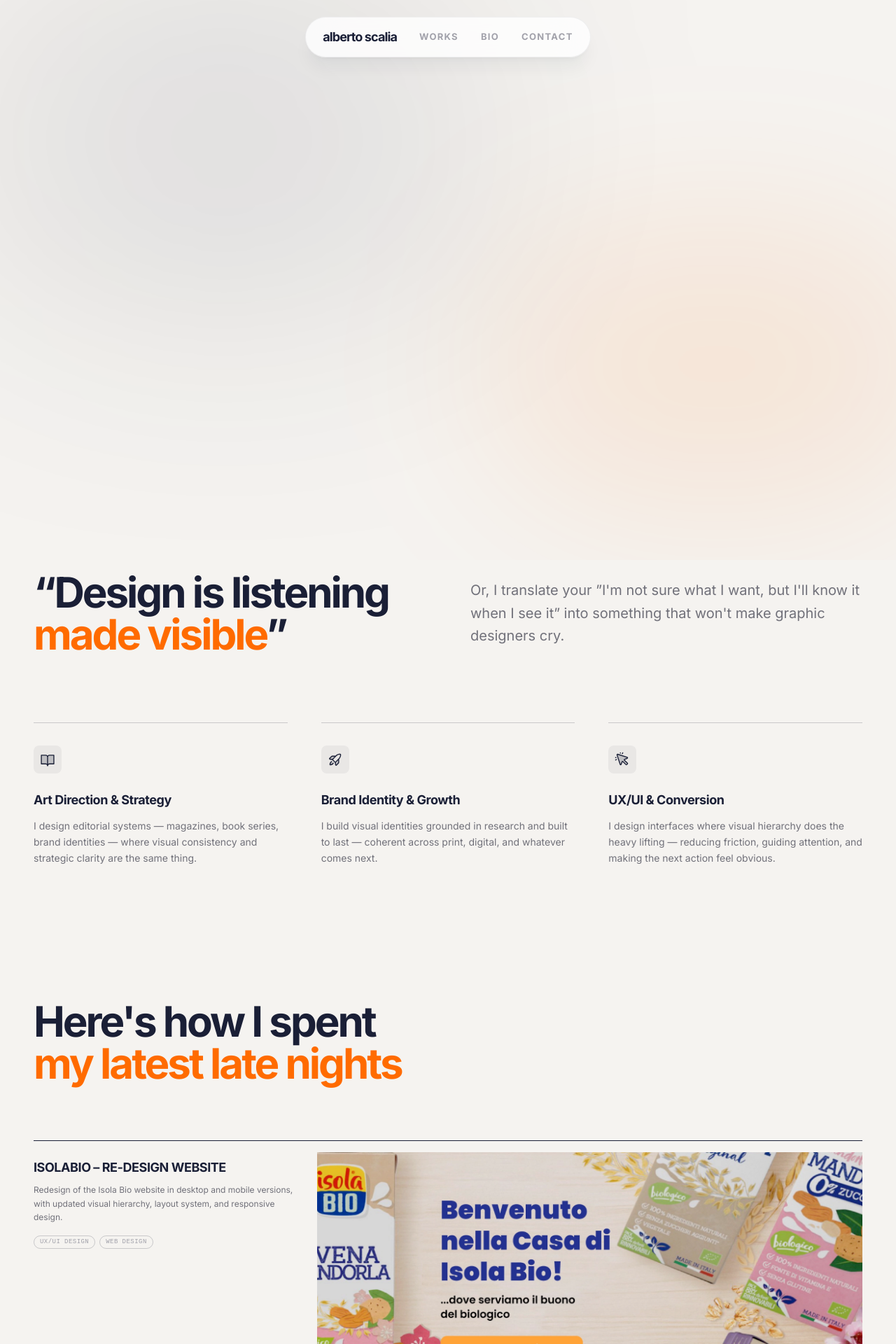
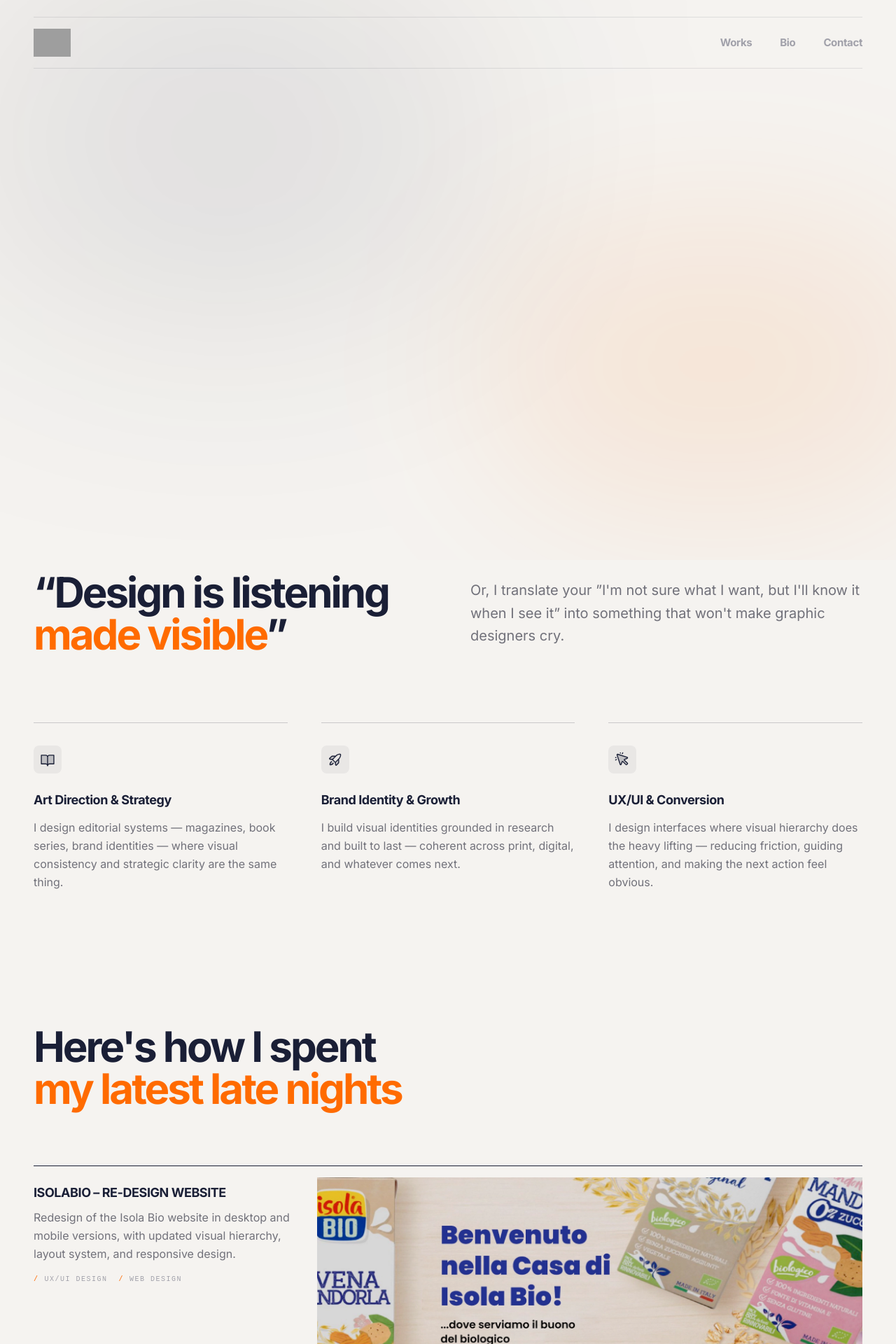
Before and after one commit to AlbertoScalia/portfolio, a React (Vite) app: page /portfolio/works in a window 1280 px wide. Shown: the top 1920 px of the page at 70% size. Built offline with nearby package versions, Linux system fonts and the light colour scheme; grey boxes are pictures that could not be loaded.

Commit message:
New graphic system 3

```diff
--- a/src/components/Navbar.jsx
+++ b/src/components/Navbar.jsx
@@ -6,76 +6,120 @@ import { cn } from '../utils/cn';
 export default function Navbar() {
     const location = useLocation();
     const [isOpen, setIsOpen] = useState(false);
+    const [scrolled, setScrolled] = useState(false);
 
     const isActive = (path) => location.pathname === path;
     const closeMenu = () => setIsOpen(false);
 
-    // Reset dello stato quando si ridimensiona la finestra oltre il breakpoint mobile
     useEffect(() => {
-        const handleResize = () => {
-            if (window.innerWidth >= 768) {
-                setIsOpen(false);
-            }
+        const handleScroll = () => {
+            setScrolled(window.scrollY > 50);
         };
+        window.addEventListener('scroll', handleScroll);
+        return () => window.removeEventListener('scroll', handleScroll);
+    }, []);
 
+    useEffect(() => {
+        const handleResize = () => { if (window.innerWidth >= 768) setIsOpen(false); };
         window.addEventListener('resize', handleResize);
         return () => window.removeEventListener('resize', handleResize);
     }, []);
 
     return (
-        <div className="fixed top-6 left-0 right-0 z-[9999] flex justify-center px-4 pointer-events-none">
+        <div className="fixed top-0 left-0 right-0 z-[9999] flex justify-center pointer-events-none font-sans">
             <motion.nav
                 layout
-                transition={{
-                    type: "spring",
-                    stiffness: 250,
-                    damping: 30,
-                    mass: 1
-                }}
                 className={cn(
-                    'pointer-events-auto border border-zinc-200/60 flex flex-col items-center bg-white shadow-xl overflow-hidden',
-                    isOpen
-                        ? 'w-full max-w-[320px] rounded-[2.5rem] p-6 shadow-blue/10'
-                        : 'rounded-full px-6 py-2 shadow-blue/5 bg-white/80 backdrop-blur-xl'
+                    'pointer-events-auto transition-all duration-500 flex flex-col items-center w-full max-w-7xl px-6 lg:px-12',
+                    // Rimosso bg-white o bg-zinc: ora è sempre trasparente per mostrare lo sfondo del sito
+                    // Aggiunto un leggero backdrop-blur solo per migliorare la leggibilità dei testi se passano sopra immagini
+                    scrolled ? 'backdrop-blur-xl shadow-none' : 'bg-transparent',
+                    isOpen && 'h-screen bg-zinc-50' // Solo qui il colore serve per coprire il sito da mobile
                 )}
             >
-                <motion.div layout="position" className="flex items-center justify-between w-full gap-8 h-10">
-                    <Link to="/" onClick={closeMenu} className="text-blue font-bold text-lg tracking-tighter whitespace-nowrap shrink-0">
-                        alberto scalia
+                {/* Filetto Superiore */}
+                <div className="w-full border-t border-blue/10 mt-6" />
+
+                <div className="flex items-center justify-between w-full py-4">
+                    {/* LOGO A SINISTRA */}
+                    <Link to="/" onClick={closeMenu} className="flex items-center h-10 group">
+                        <img
+                            src="/portfolio/assets/images/Logo.png"
+                            alt="Logo"
+                            className="h-full w-auto object-contain block"
+                            onError={(e) => {
+                                e.target.style.display = 'none';
+                                e.target.nextSibling.style.display = 'block';
+                            }}
+                        />
+                        <span className="hidden font-bold text-blue text-xl tracking-tighter">alberto scalia</span>
                     </Link>
 
-                    {/* Desktop Menu */}
-                    <div className="hidden md:flex items-center gap-8 text-[13px] font-bold uppercase tracking-widest shrink-0">
-                        <Link to="/works" className={cn("transition-colors", isActive('/works') ? "text-blue" : "text-zinc-400 hover:text-blue")}>Works</Link>
-                        <Link to="/bio" className={cn("transition-colors", isActive('/bio') ? "text-blue" : "text-zinc-400 hover:text-blue")}>Bio</Link>
-                        <Link to="/contact" className={cn("transition-colors", isActive('/contact') ? "text-blue" : "text-zinc-400 hover:text-blue")}>Contact</Link>
+                    {/* MENU DESKTOP A DESTRA */}
+                    <div className="hidden md:flex items-center gap-10">
+                        {[
+                            { name: 'Works', path: '/works' },
+                            { name: 'Bio', path: '/bio' },
+                            { name: 'Contact', path: '/contact' }
+                        ].map((link) => (
+                            <Link
+                                key={link.path}
+                                to={link.path}
+                                className={cn(
+                                    "text-[15px] font-bold tracking-tight transition-all duration-300 relative group/link",
+                                    isActive(link.path) ? "text-blue" : "text-zinc-400 hover:text-blue"
+                                )}
+                            >
+                                {link.name}
+                                <span className={cn(
+                                    "absolute -bottom-1 left-0 h-[2px] bg-accent transition-all duration-300",
+                                    isActive(link.path) ? "w-full" : "w-0 group-hover/link:w-full"
+                                )} />
+                            </Link>
+                        ))}
                     </div>
 
-                    {/* Mobile Toggle */}
+                    {/* MOBILE TOGGLE */}
                     <button
                         onClick={() => setIsOpen(!isOpen)}
-                        className="md:hidden flex flex-col justify-center items-center w-8 h-8 space-y-1.5 focus:outline-none shrink-0"
+                        className="flex flex-col gap-1.5 p-3 md:hidden focus:outline-none"
                     >
-                        <motion.span animate={{ rotate: isOpen ? 45 : 0, y: isOpen ? 8 : 0 }} className="block w-6 h-[2px] bg-blue rounded-full" />
-                        <motion.span animate={{ opacity: isOpen ? 0 : 1 }} className="block w-6 h-[2px] bg-blue rounded-full" />
-                        <motion.span animate={{ rotate: isOpen ? -45 : 0, y: isOpen ? -8 : 0 }} className="block w-6 h-[2px] bg-blue rounded-full" />
+                        <motion.span animate={{ rotate: isOpen ? 45 : 0, y: isOpen ? 8 : 0 }} className="block w-6 h-[2px] bg-blue" />
+                        <motion.span animate={{ opacity: isOpen ? 0 : 1 }} className="block w-6 h-[2px] bg-blue" />
+                        <motion.span animate={{ rotate: isOpen ? -45 : 0, y: isOpen ? -8 : 0 }} className="block w-6 h-[2px] bg-blue" />
                     </button>
-                </motion.div>
+                </div>
 
+                {/* Filetto Inferiore */}
+                <div className="w-full border-t border-blue/10" />
+
+                {/* MENU MOBILE CONTENT */}
                 <AnimatePresence>
                     {isOpen && (
                         <motion.div
-                            key="mobile-menu"
-                            initial={{ height: 0, opacity: 0 }}
-                            animate={{ height: "auto", opacity: 1 }}
-                            exit={{ height: 0, opacity: 0 }}
-                            transition={{ duration: 0.3, ease: "easeInOut" }}
-                            className="md:hidden flex flex-col w-full items-center text-center overflow-hidden"
+                            initial={{ opacity: 0 }}
+                            animate={{ opacity: 1 }}
+                            exit={{ opacity: 0 }}
+                            className="w-full flex flex-col items-center justify-center flex-1"
                         >
-                            <div className="flex flex-col gap-6 pt-10 pb-6">
-                                <Link to="/works" onClick={closeMenu} className={cn("text-xl font-bold tracking-tight", isActive('/works') ? "text-blue" : "text-zinc-400")}>Works</Link>
-                                <Link to="/bio" onClick={closeMenu} className={cn("text-xl font-bold tracking-tight", isActive('/bio') ? "text-blue" : "text-zinc-400")}>Bio</Link>
-                                <Link to="/contact" onClick={closeMenu} className={cn("text-xl font-bold tracking-tight", isActive('/contact') ? "text-blue" : "text-zinc-400")}>Contact</Link>
+                            <div className="flex flex-col gap-8 text-center">
+                                {[
+                                    { name: 'Works', path: '/works' },
+                                    { name: 'Bio', path: '/bio' },
+                                    { name: 'Contact', path: '/contact' }
+                                ].map((link) => (
+                                    <Link
+                                        key={link.path}
+                                        to={link.path}
+                                        onClick={closeMenu}
+                                        className={cn(
+                                            "text-4xl font-bold tracking-tighter transition-colors",
+                                            isActive(link.path) ? "text-accent" : "text-blue"
+                                        )}
+                                    >
+                                        {link.name}
+                                    </Link>
+                                ))}
                             </div>
                         </motion.div>
                     )}
--- a/src/components/ServicesBento.jsx
+++ b/src/components/ServicesBento.jsx
@@ -84,7 +84,7 @@ export default function ServicesBento() {
                                 {service.title}
                             </h3>
 
-                            <p className="text-zinc-500 text-sm font-sans leading-relaxed">
+                            <p className="text-zinc-500 font-sans leading-relaxed">
                                 {service.description}
                             </p>
                         </div>
--- a/src/components/WorksGallery.jsx
+++ b/src/components/WorksGallery.jsx
@@ -55,17 +55,22 @@ export default function WorksGallery() {
                                 <h3 className="text-lg font-bold tracking-tight mb-2 group-hover:text-accent transition-colors uppercase">
                                     {project.title}
                                 </h3>
-                                <p className="text-zinc-500 text-xs mb-4 leading-relaxed max-w-sm">
+                                <p className="text-zinc-500 mb-4 leading-relaxed max-w-sm">
                                     {project.subtitle}
                                 </p>
 
-                                <div className="flex flex-wrap gap-1.5">
-                                    {project.badges.map((badge, bIdx) => (
-                                        <span key={bIdx} className="px-2 py-0.5 rounded-full border border-blue/20 text-[9px] font-mono text-zinc-400 uppercase tracking-wider">
-                                            {badge}
-                                        </span>
-                                    ))}
-                                </div>
+<div className="flex flex-wrap gap-x-4 gap-y-2 mt-auto">
+    {project.badges.map((badge, bIdx) => (
+        <span
+            key={bIdx}
+            className="flex items-center text-[10px] font-mono uppercase tracking-[0.15em] text-zinc-400"
+        >
+            {/* Un piccolo rombo o punto prima del testo per un tocco tecnico */}
+            <span className="text-accent mr-2">/</span>
+            {badge}
+        </span>
+    ))}
+</div>
                             </div>
 
                             <div className="md:col-span-2 order-1 md:order-2">
```
Also changed, not shown: src/components/ClientsMarquee.jsx (+5 -3 lines), src/pages/Bio.jsx (+12 -8 lines), src/pages/Works.jsx (+13 -8 lines), 5 other files (tests, documents, lock files or other folders).
